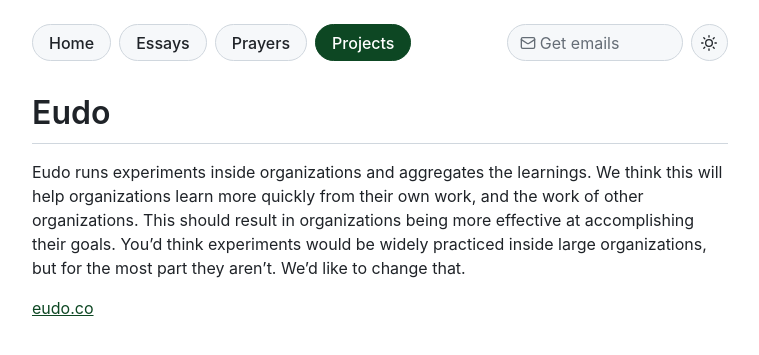
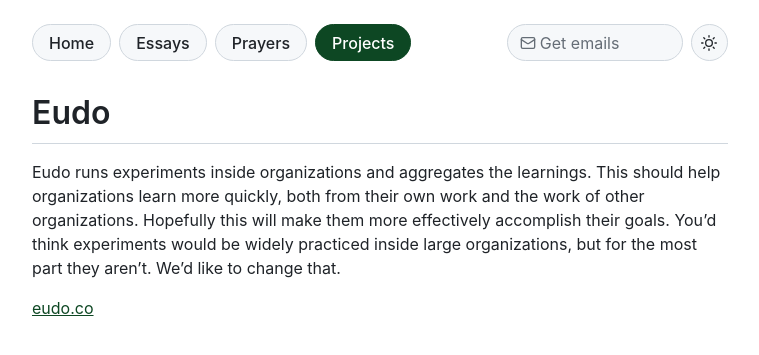
Before and after one commit to jack-t-skidmore/jack-t-skidmore.github.io, a Jekyll site: the page built from projects/eudo.md, in a window 1280 px wide. Shown: the top 355 px of the page, without its empty margins (260-1019 px from the left). Built offline with Jekyll 4.4.1, drawn with Linux system fonts in a browser that asks for light colours.

Commit message:
eudoe message

```diff
--- a/projects/eudo.md
+++ b/projects/eudo.md
@@ -6,6 +6,6 @@
 description: "Eudo runs experiments inside organizations."
 ---
 
-Eudo runs experiments inside organizations and aggregates the learnings. We think this will help organizations learn more quickly from their own work, and the work of other organizations. This should result in organizations being more effective at accomplishing their goals. You'd think experiments would be widely practiced inside large organizations, but for the most part they aren't. We'd like to change that.
+Eudo runs experiments inside organizations and aggregates the learnings. This should help organizations learn more quickly, both from their own work and the work of other organizations. Hopefully this will make them more effectively accomplish their goals. You'd think experiments would be widely practiced inside large organizations, but for the most part they aren't. We'd like to change that.
 
 [eudo.co](https://eudo.co)
```
